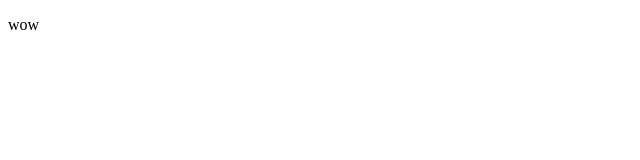
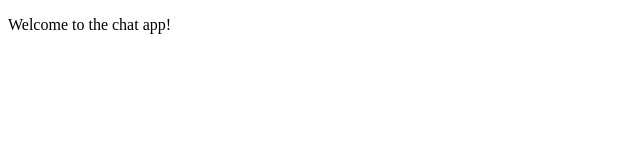
Before and after one commit to omer-zauber/node-chat-app, a website: page public/index.html in a window 1280 px wide. Shown: the whole page, without its empty margins (0-640 px from the left). Drawn offline with Linux system fonts and the light colour scheme.

Commit message:
small index.html update

```diff
--- a/public/index.html
+++ b/public/index.html
@@ -6,6 +6,6 @@
 
 </head>
 <body>
-  <P>wow</P>
+  <P>Welcome to the chat app!</P>
 </body>
 </html>
```
